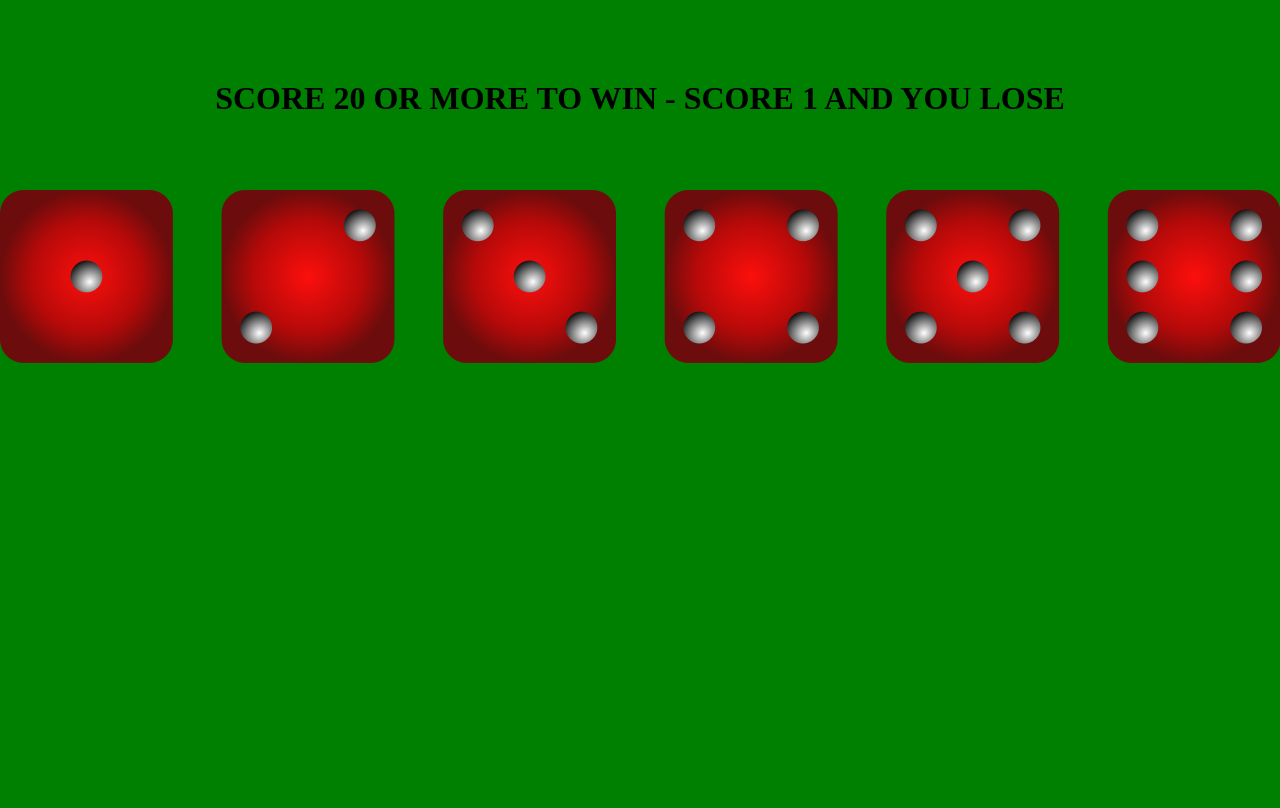
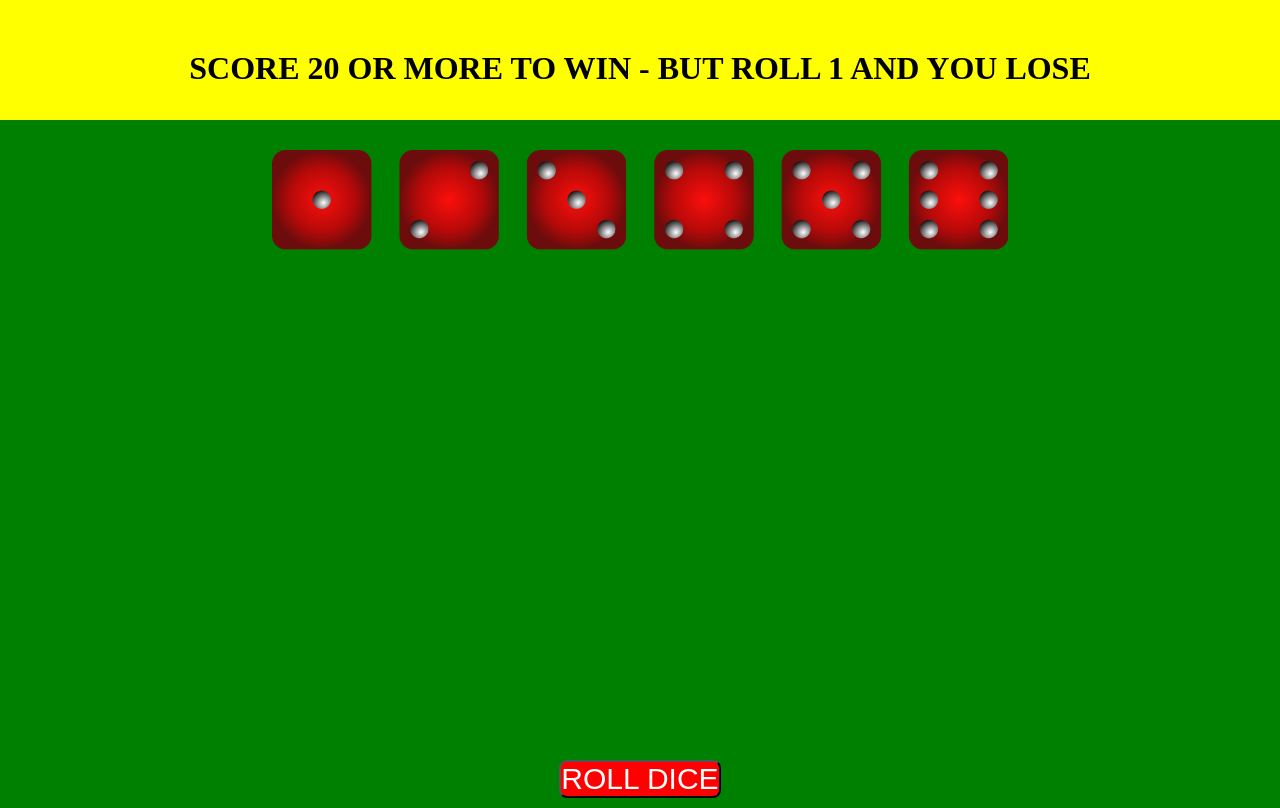
Before and after one commit to rosindubh/onePlayerDice, a plain HTML site: page index.html in a window 1280 px wide. Drawn offline with Linux system fonts and the light colour scheme.

Commit message:
improved layout, added button

```diff
--- a/index.html
+++ b/index.html
@@ -10,11 +10,13 @@
 </head>
 <body>
     <div class="heading">
-        <h1>SCORE 20 OR MORE TO WIN - SCORE 1 AND YOU LOSE</h1>
+        <h1>SCORE 20 OR MORE TO WIN - BUT ROLL 1 AND YOU LOSE</h1>
     </div>
     <div class="allDice">
         <img src="./images/1280px-Dice_1-6.svg.png" alt="all dice">
-
+    </div>
+    <div class="rollDice">
+        <button id="submit">ROLL DICE</button>
     </div>
     <!--<button class="click"></button>-->
     <!--<div class="allDice">
--- a/style.css
+++ b/style.css
@@ -10,16 +10,37 @@ body {
     background-color: green;
 }
 .heading {
-    background-color:green;
+    background-color:yellow;
     display: flex;
     justify-content: center;
-    padding-top: 80px;
-    height: 20vh
+    padding-top: 50px;
+    height: 15vh
     ;
 }
 .allDice {
+    /*background-color: tomato;*/
     display: flex;
     justify-content: space-evenly;
     padding-top: 30px;
+}
+
+.allDice img {
+    height: 100px;
+    background-color: green;
+}
+
+.rollDice {
+    /*background-color: red;*/
+    display: flex;
+    justify-content: center;
+    padding-top: 500px;
 
 }
+
+#submit {
+    background: red;
+    font-size: 30px;
+    border-radius: 8px;
+    margin: 10px;
+    color: white;
+}
```
